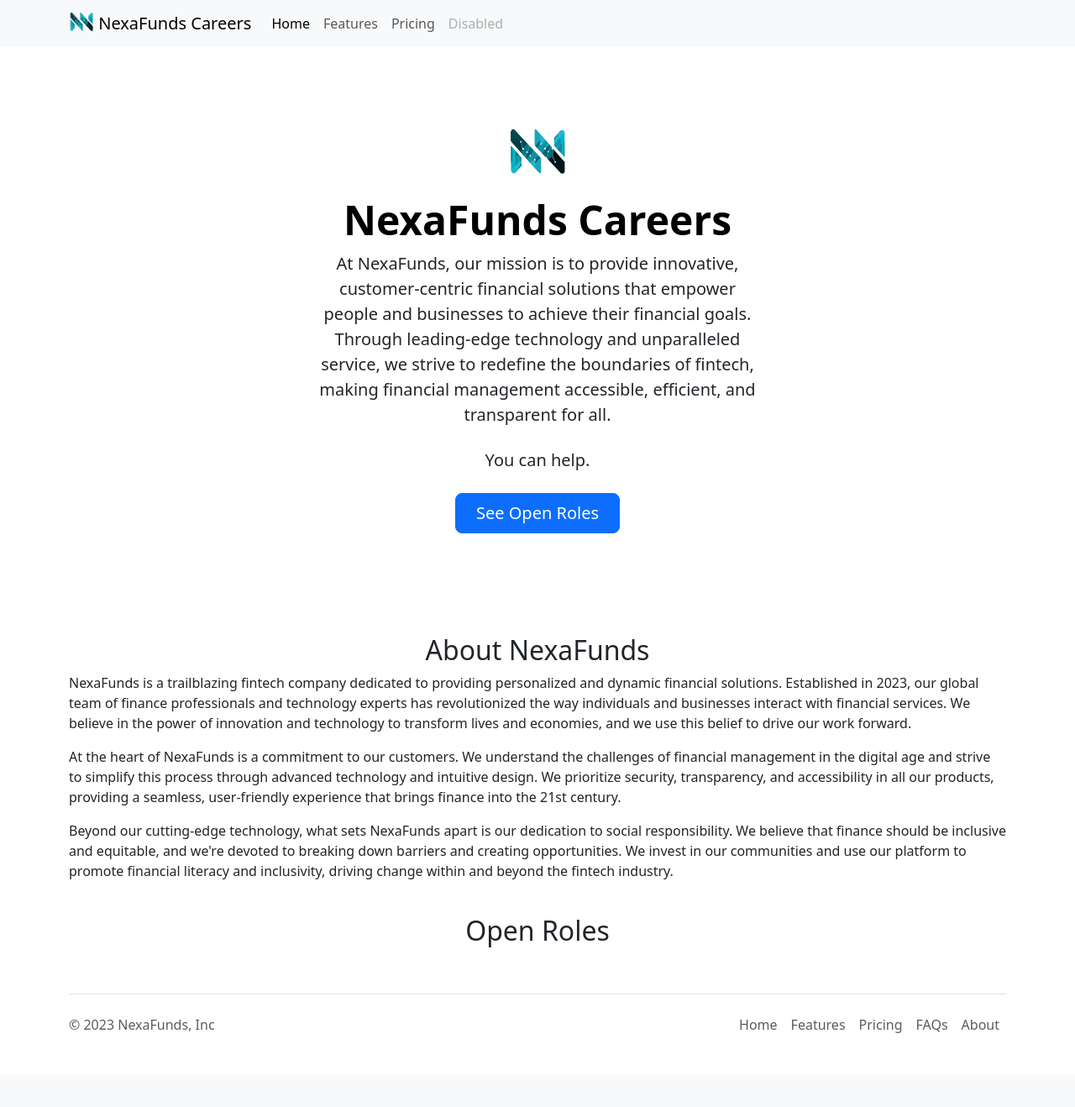
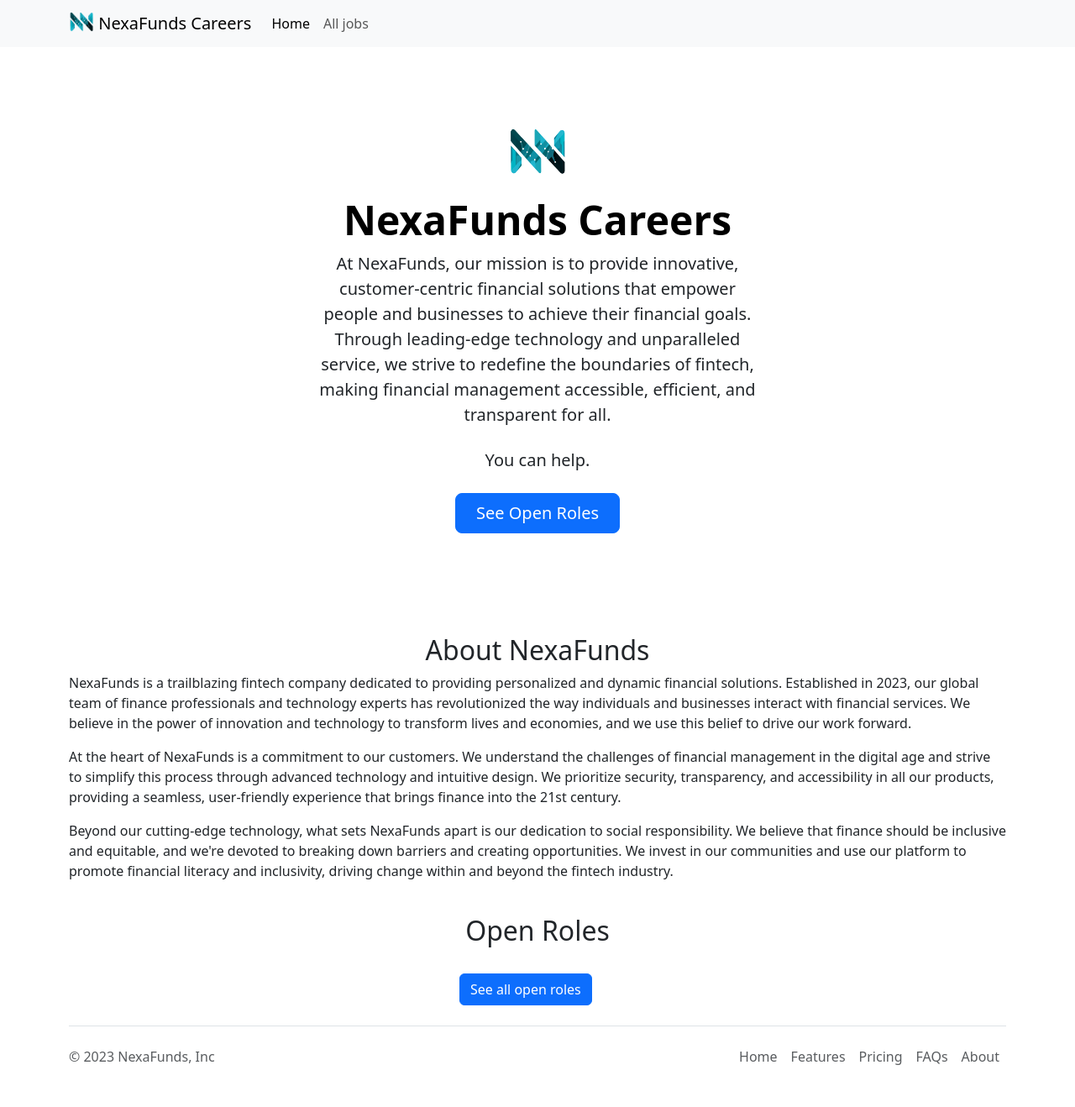
Before and after one commit to fteem/careers-website, a Flask app: template app/templates/home.html in a window 1280 px wide. Shown: the whole page at 84% size. Before the commit the page ends 1230 px from the top, so only its background shows below. Run offline with Flask 3, Linux system fonts and the light colour scheme; the template is opened without the code that fills it, so the values that code supplies are empty; parts of the project's set-up code (start-up, migrations or seed data) failed here and were passed over.

Commit message:
Add listings index page

```diff
--- a/app/routes.py
+++ b/app/routes.py
@@ -8,8 +8,14 @@ SUMMARIES = dict()
 @app.route('/')
 @app.route('/home')
 def home():
+    listings = Listing.query.limit(5).all()
+    return render_template('home.html', jobs=listings)
+
+@app.route('/listings')
+@app.route('/jobs')
+def all_listings():
     listings = Listing.query.all()
-    return render_template('home.html', jobs=listings)
+    return render_template('listings.html', listings=listings)
 
 @app.route('/listing/<slug>')
 def listing(slug):
--- a/app/templates/home.html
+++ b/app/templates/home.html
@@ -59,12 +59,18 @@
           </p>
         </div>
         <div class='col-3'>
-          <a href={{ url_for('listing', slug=job['slug']) }} class='btn btn-primary float-end'>Apply now</a>
+          <a href={{ url_for('listing', slug=job['slug']) }} class='btn btn-outline-primary float-end'>Apply now</a>
         </div>
       </div>
     {% endfor %}
     </div>
 
+    <div class='row justify-content-center'>
+      <div class='col-2 align-self-center'>
+        <a href={{ url_for('all_listings') }} class='btn btn-primary'>See all open roles</a>
+      </div>
+    </div>
+
   </div>
 </div>
 {% endblock %}
--- a/app/templates/nav.html
+++ b/app/templates/nav.html
@@ -10,16 +10,10 @@
     <div class="collapse navbar-collapse" id="navbarNav">
       <ul class="navbar-nav">
         <li class="nav-item">
-          <a class="nav-link active" aria-current="page" href="#">Home</a>
+          <a class="nav-link active" href="/">Home</a>
         </li>
         <li class="nav-item">
-          <a class="nav-link" href="#">Features</a>
-        </li>
-        <li class="nav-item">
-          <a class="nav-link" href="#">Pricing</a>
-        </li>
-        <li class="nav-item">
-          <a class="nav-link disabled">Disabled</a>
+          <a class="nav-link" href="/listings">All jobs</a>
         </li>
       </ul>
     </div>
```
Also changed, not shown: app/templates/listings.html (added, +35 -0 lines).
